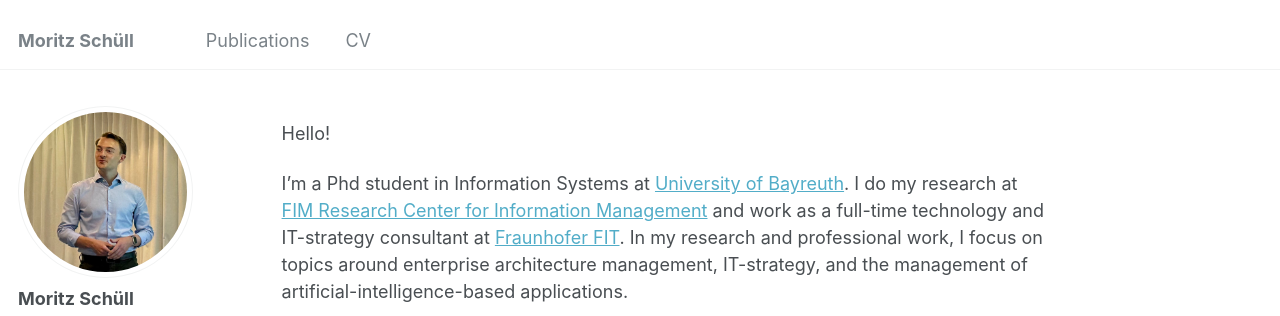
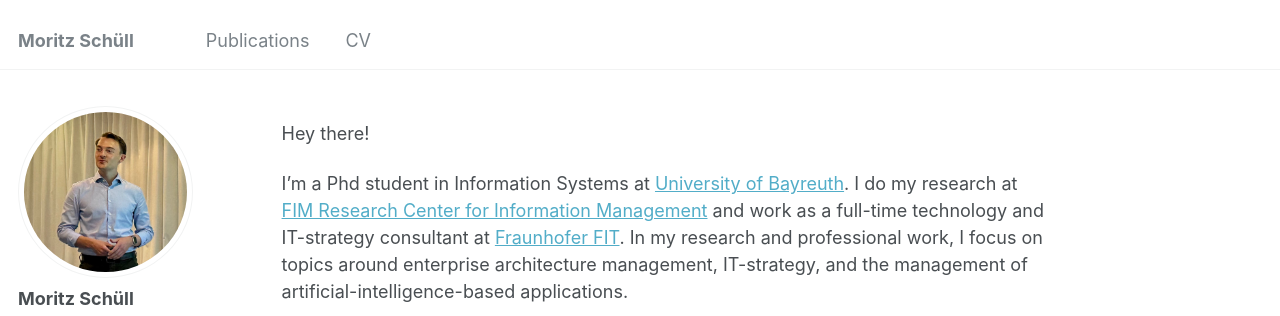
Before and after one commit to moritzschuell/moritzschuell.github.io, a Jekyll site: the page built from _pages/about.md, in a window 1280 px wide and 972 px high. Shown: the top 316 px of the window. Built offline with Jekyll 4.4.1, drawn with Linux system fonts in a browser that asks for light colours; some web fonts are replaced.

Commit message:
change tagline

```diff
--- a/_pages/about.md
+++ b/_pages/about.md
@@ -7,7 +7,7 @@ redirect_from:
   - /about.html
 ---
 
-Hello!
+Hey there!
 
 I'm a Phd student in Information Systems at [University of Bayreuth](https://www.wi.uni-bayreuth.de/de/index.html). I do my research at [FIM Research Center for Information Management](https://www.fim-rc.de/wiss_mitarbeitende/moritz-schuell/) and work as a full-time technology and IT-strategy consultant at [Fraunhofer FIT](https://www.wi.fit.fraunhofer.de). In my research and professional work, I focus on topics around enterprise architecture management, IT-strategy, and the management of artificial-intelligence-based applications.
 
```
